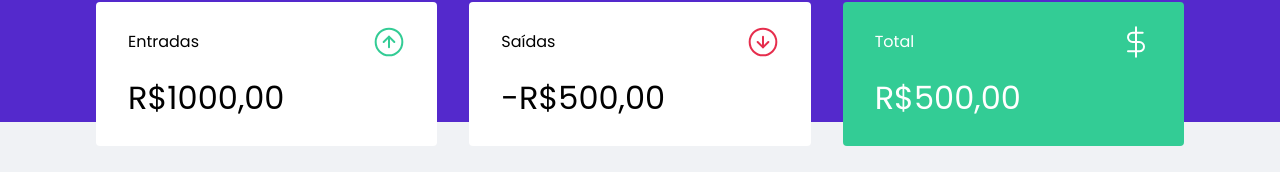
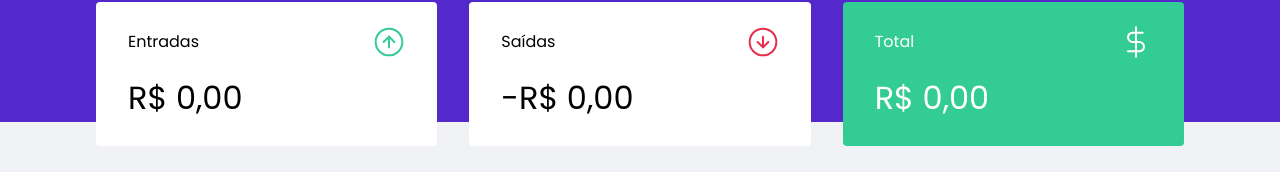
Before and after one commit to murielpacheco/dtmoney-ignite, a React (Create React App) app: page / in a window 1280 px wide. Shown: the part 147-319 px from the top of the page. Built offline with nearby package versions, Linux system fonts and the light colour scheme; no server answers; what miragejs would draw is missing.

Commit message:
Feat: Calcs at  Summary.tsx

```diff
--- a/src/components/NewTransactionModal/index.tsx
+++ b/src/components/NewTransactionModal/index.tsx
@@ -23,15 +23,20 @@
   const [amount, setAmount] = useState(0)
   const [category, setCategory] = useState('')
 
-  function handleCreateNewTransaction(event: FormEvent) {
+  async function handleCreateNewTransaction(event: FormEvent) {
     event.preventDefault();
 
-    createTransaction({
+    await createTransaction({
       title,
       amount,
       category,
       type,
     })
+    setTitle('')
+    setAmount(0)
+    setCategory('')
+    setType('deposit')
+    onRequestClose();
   }
 
   return (
--- a/src/components/Summary/index.tsx
+++ b/src/components/Summary/index.tsx
@@ -8,7 +8,22 @@
 export function Summary() {
   const {transactions} = useContext(TransactionsContext)
 
-  console.log(transactions)
+  const summary = transactions.reduce((acc, transaction) => {
+    if (transaction.type === 'deposit') {
+      acc.deposits += transaction.amount;
+      acc.total += transaction.amount;
+
+    } else {
+      acc.withdraws += transaction.amount;
+      acc.total -= transaction.amount;
+    }
+
+    return acc;
+  }, {
+    deposits: 0,
+    withdraws: 0,
+    total: 0,
+  })
 
   return(
     <Container>
@@ -17,21 +32,36 @@
           <span>Entradas</span>
           <img src={incomeImg} alt="Entradas" />
         </header>
-        <strong>R$1000,00</strong>
+        <strong>
+          {new Intl.NumberFormat('pt-BR', {
+            style: 'currency',
+            currency: 'BRL'
+          }).format(summary.deposits)}
+        </strong>
       </div>
       <div>
         <header>
           <span>Saídas</span>
           <img src={outcomeImg} alt="Entradas" />
         </header>
-        <strong>-R$500,00</strong>
+        <strong> -
+          {new Intl.NumberFormat('pt-BR', {
+            style: 'currency',
+            currency: 'BRL'
+          }).format(summary.withdraws)}
+        </strong>
       </div>
       <div className="highlight-background">
         <header>
           <span>Total</span>
           <img src={totalImg} alt="Entradas" />
         </header>
-        <strong>R$500,00</strong>
+        <strong>
+          {new Intl.NumberFormat('pt-BR', {
+            style: 'currency',
+            currency: 'BRL'
+          }).format(summary.total)}
+        </strong>
       </div>
     </Container>
   );
--- a/src/context/TransactionContext.tsx
+++ b/src/context/TransactionContext.tsx
@@ -16,11 +16,13 @@
 
 interface TransactionsContextData {
   transactions: Transaction[];
-  createTransaction: (transaction: TransactionInput) => void;
+  createTransaction: (transaction: TransactionInput) => Promise<void>;
 }
 
 
 type TransactionInput = Omit<Transaction , 'id' | 'createdAt'>
+
+
 
 export const TransactionsContext = createContext<TransactionsContextData>(
   {} as TransactionsContextData
@@ -38,8 +40,14 @@
     .then(response => setTransactions(response.data.transactions))
   }, []);
 
-  function createTransaction(transaction: TransactionInput) {
-    api.post('/transactions', transaction)
+  async function createTransaction(transactionInput: TransactionInput) {
+    const response = await api.post('/transactions', {
+      ...transactionInput,
+      createdAt: new Date()
+    })
+    const {transaction} = response.data;
+
+    setTransactions([...transactions, transaction]);
   }
 
 
```
